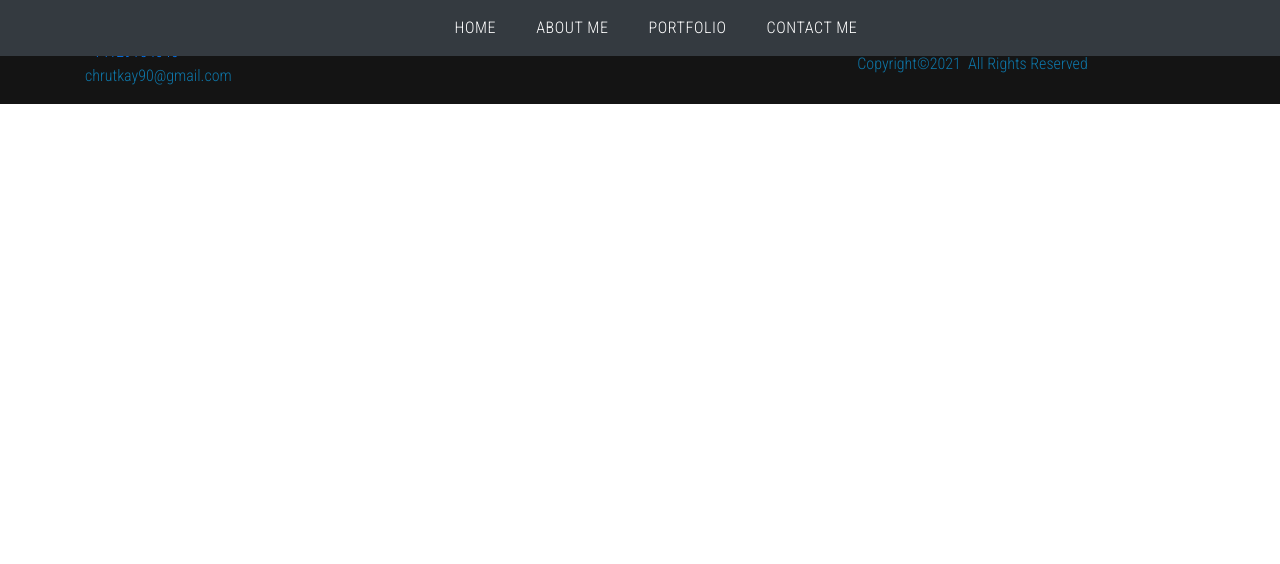
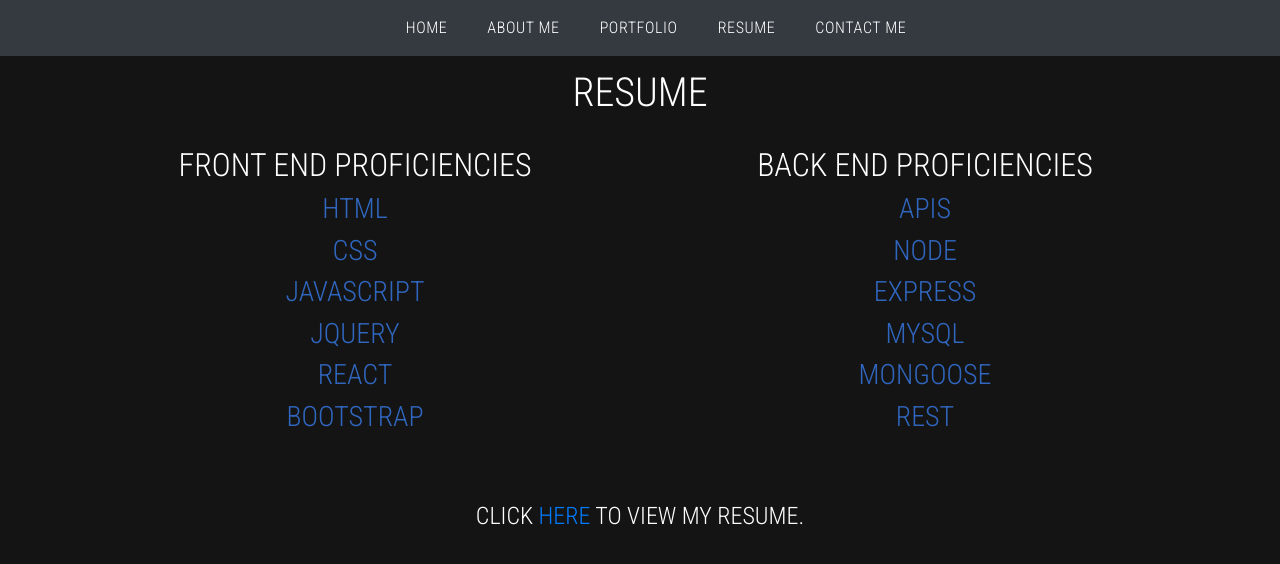
Before and after one commit to chris6661/chrutkay-portfolio, a React (Create React App) app: page /resume in a window 1280 px wide. Shown: the top 564 px of the page. Built offline with nearby package versions, Linux system fonts and the light colour scheme.

Commit message:
added resume component, light stlying

```diff
--- a/src/App.css
+++ b/src/App.css
@@ -411,6 +411,32 @@ nav ul li {
   }
 }
 
+/**RESUME**/
+.resume {
+  background: var(--primary-black);
+  padding: 3rem 0 40rem 0;
+  height: 100vh;
+  width: 100%;
+}
+
+.resume h1 {
+  color: var(--primary-white);
+  padding: 1.3rem 0;
+  text-transform: uppercase;
+}
+
+.resume h2 {
+  color: var(--primary-white);
+}
+
+.resume h3 {
+  color: var(--primary-blue);
+}
+
+.resume h4 {
+  color: var(--primary-white);
+}
+
  /**CONTACT SECTION**/
 .contact {
   background: var(--primary-black);
--- a/src/App.js
+++ b/src/App.js
@@ -4,6 +4,7 @@ import Navbar from './components/Navbar';
 import Home from './components/Home';
 import AboutMe from './components/AboutMe';
 import Portfolio from './components/Portfolio';
+import Resume from './components/Resume';
 import Contact from './components/Contact';
 import Footer from './components/Footer';
 import { BrowserRouter as Router, Route } from 'react-router-dom';
@@ -22,6 +23,8 @@ function App() {
     <Route exact path = "/about" component = {AboutMe} />
 
     <Route exact path = "/portfolio" component = {Portfolio} />
+    <Route exact path = "/resume" component = {Resume} />
+
     <Route exact path = "/contact" component = {Contact} />
 
     </div>
--- a/src/components/Footer.js
+++ b/src/components/Footer.js
@@ -36,6 +36,8 @@ const Footer = () => {
 
                             <div className = 'col'>
                                 <a href={'portfolio'}className = 'footer-nav'>Portfolio</a>
+                                <br/>
+                                <a href={'resume'}className = "footer-nav">Resume </a>
                                 <br/>
                                 <a href={'contact'}className = 'footer-nav'>Contact</a>
                                 {/* <a href={'Experience'} className = 'footer-nav'>Experience</a> */}
--- a/src/components/Navbar.js
+++ b/src/components/Navbar.js
@@ -38,6 +38,10 @@ const Navbar = () => {
             </li>
 
             <li className="nav-item">
+              <Link to  = "resume" className="nav-link" href="#">Resume</Link>
+            </li>
+
+            <li className="nav-item">
               <Link  to = "contact"  className="nav-link" href="/#">Contact Me</Link>
             </li>
 
--- a/src/components/Portfolio.js
+++ b/src/components/Portfolio.js
@@ -108,8 +108,6 @@ const Portfolio = () => {
         })
     }
 
-const link = <a href = "https://docs.google.com/document/d/e/2PACX-1vRuRLwppqTa1t5p0UAGpRvVGPJbXjLvXg7FUoasOlWckTD5rnqJjOXIbkeiy4XayF5kuxlrYBqCZJWv/pub">here</a>
-
     return (
         <div className="portfolio">
 
@@ -150,9 +148,6 @@ const link = <a href = "https://docs.google.com/document/d/e/2PACX-1vRuRLwppqTa1
                     </div>
                         <PopupboxContainer />
 
-                    <div className="resume">
-                        <p>Click {link} to view my resume.</p>
-                    </div>
 <br/>
                 </div>
 
--- /dev/null
+++ b/src/components/Resume.js
@@ -0,0 +1,38 @@
+import React from 'react';
+
+const Resume = () => {
+
+const frontEnd = [ 'HTML', 'CSS', 'JavaScript', 'jQuery', 'React', 'Bootstrap' ]
+
+const backEnd = ['APIs', 'Node', 'Express', 'MySQL', 'Mongoose', 'REST']
+
+const link = <a href = "https://docs.google.com/document/d/e/2PACX-1vRuRLwppqTa1t5p0UAGpRvVGPJbXjLvXg7FUoasOlWckTD5rnqJjOXIbkeiy4XayF5kuxlrYBqCZJWv/pub">here</a>
+
+
+    return (
+    <div className = "resume">
+        <div class="container">
+            <h1>Resume</h1>
+                <div class="row">
+                    <div class="col">
+                        <h2>Front End Proficiencies</h2>
+                    {
+                        frontEnd.map(front => <h3>{front}</h3>)
+                    }
+                    </div>
+                    <div class="col">
+                        <h2>Back End Proficiencies</h2>
+                    {
+                        backEnd.map(back => <h3>{back}</h3>)
+                    }
+                    </div>
+                </div>
+                            <br/> <br/>
+                    <h4>Click {link} to view my resume.</h4>
+
+        </div>
+    </div>
+    )
+}
+
+export default Resume;
```
